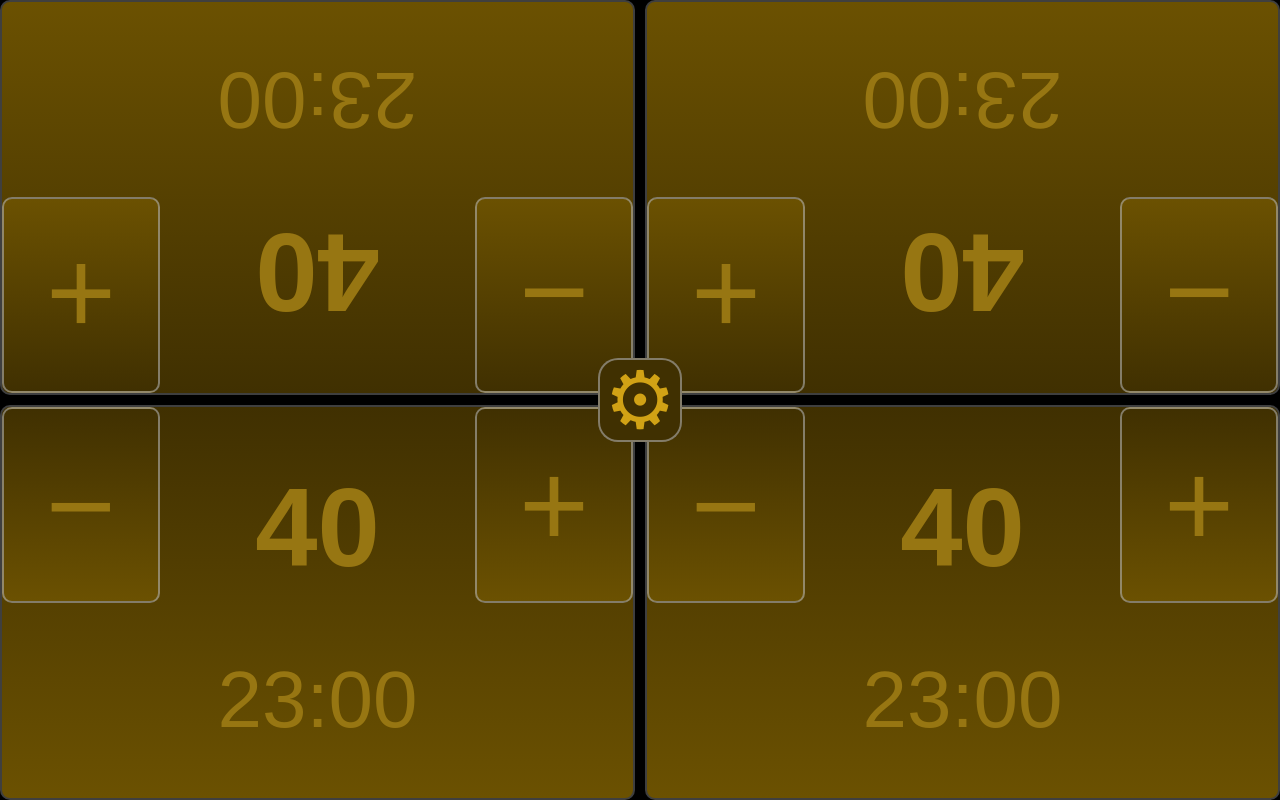
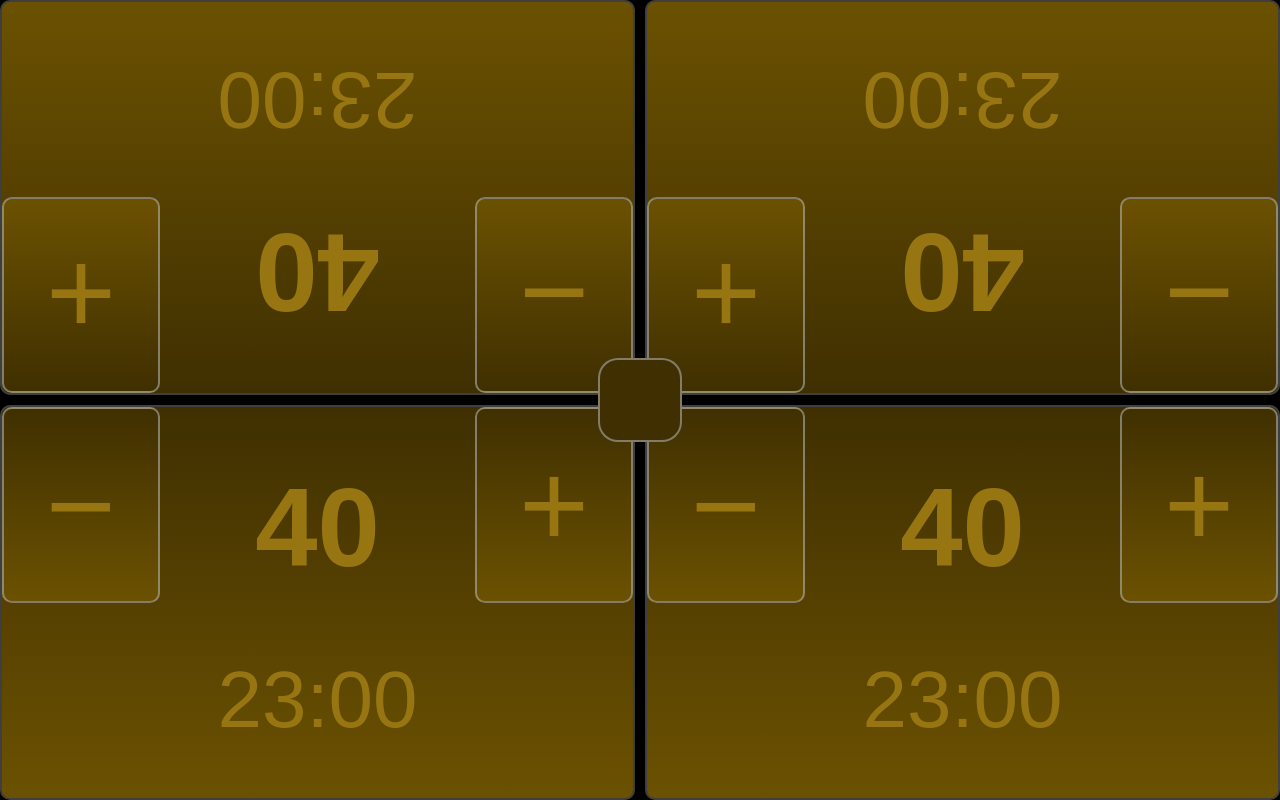
Before and after one commit to jensradk/CommanderPlayPad, a SvelteKit app: page / in a window 1280 px wide. Built offline with nearby package versions, Linux system fonts and the light colour scheme.

Commit message:
Trying out font-awesome.

```diff
--- a/src/app.html
+++ b/src/app.html
@@ -3,12 +3,19 @@
   <head>
     <meta charset="utf-8" />
     <link rel="icon" href="%sveltekit.assets%/favicon.png" />
+    <link rel="stylesheet" href="http://cdn.jsdelivr.net/npm/@fortawesome/fontawesome-free@6.2.1/css/fontawesome.min.css" integrity="sha384-QYIZto+st3yW+o8+5OHfT6S482Zsvz2WfOzpFSXMF9zqeLcFV0/wlZpMtyFcZALm" crossorigin="anonymous">
     <meta name="viewport" content="width=device-width" />
     <meta name="apple-mobile-web-app-capable" content="yes" />
-		<meta name="viewport" content="width=device-width, initial-scale=1.0, maximum-scale=1.0, user-scalable=no">
+    <meta
+      name="viewport"
+      content="width=device-width, initial-scale=1.0, maximum-scale=1.0, user-scalable=no"
+    />
     %sveltekit.head%
   </head>
-	<body style="margin: 0px;box-sizing: border-box; background-color:#000000" data-sveltekit-preload-data="hover">
+  <body
+    style="margin: 0px; box-sizing: border-box; background-color: #000000"
+    data-sveltekit-preload-data="hover"
+  >
     <div style="display: contents">%sveltekit.body%</div>
   </body>
 </html>
--- a/src/routes/+page.svelte
+++ b/src/routes/+page.svelte
@@ -1,6 +1,7 @@
 <script>
   import Player from "./Player.svelte";
   import SettingsMenu from "./SettingsMenu.svelte";
+  import { startingLifeTotal, startingTimeLeftSeconds } from "./stores";
 
   let playerList = [4];
   let playerBaseClassList = [
@@ -51,17 +52,28 @@
       index={i}
       baseClass={playerBaseClass}
       bind:this={playerList[i]}
+      lifeTotal={$startingLifeTotal}
+      timeRemaining={$startingTimeLeftSeconds}
       on:updateActivePlayer={handleUpdateActivePlayer}
     />
   {/each}
 
   <!-- svelte-ignore a11y-click-events-have-key-events -->
   <div id="settings-button" class="unselectable" on:click={toggleShowSettings}>
-    &#9881;
+    {#if showSettings}
+      <i class="fa-sharp fa-solid fa-gear slow-spin" />
+    {:else}
+      <i class="fa-sharp fa-solid fa-gear" />
+    {/if}
   </div>
 </div>
 
 <style>
+  .slow-spin {
+    -webkit-animation: fa-spin 24s infinite linear;
+    animation: fa-spin 24s infinite linear;
+  }
+
   .grid {
     display: grid;
     grid-template-columns: repeat(2, 1fr);
--- a/src/routes/Player.svelte
+++ b/src/routes/Player.svelte
@@ -1,7 +1,6 @@
 <script>
-  import { createEventDispatcher } from "svelte";
-  import { onMount } from "svelte";
-  import { startingLifeTotal, startingTimeLeftSeconds } from "./stores";
+  import { createEventDispatcher } from "svelte"
+  import { startingLifeTotal, startingTimeLeftSeconds } from "./stores"
 
   const dispatch = createEventDispatcher();
 
@@ -16,8 +15,6 @@
   let lifeChangeClass = "hidden";
   let lifeChange = 0;
   let lifeChangeTimestamp = 0;
-
-  onMount(reset);
 
   function clicked() {
     dispatch("updateActivePlayer", { index: index });
--- a/src/routes/SettingsMenu.svelte
+++ b/src/routes/SettingsMenu.svelte
@@ -1,6 +1,6 @@
 <script>
-  import { createEventDispatcher } from "svelte";
-  import { startingLifeTotal, startingTimeLeftMinutes } from "./stores.js";
+  import { createEventDispatcher } from "svelte"
+  import { startingLifeTotal, startingTimeLeftMinutes } from "./stores.js"
 
   const dispatch = createEventDispatcher();
 
```
Also changed, not shown: 1 other file (tests, documents, lock files or other folders). Lines whose indentation alone changed are shown as unchanged.
